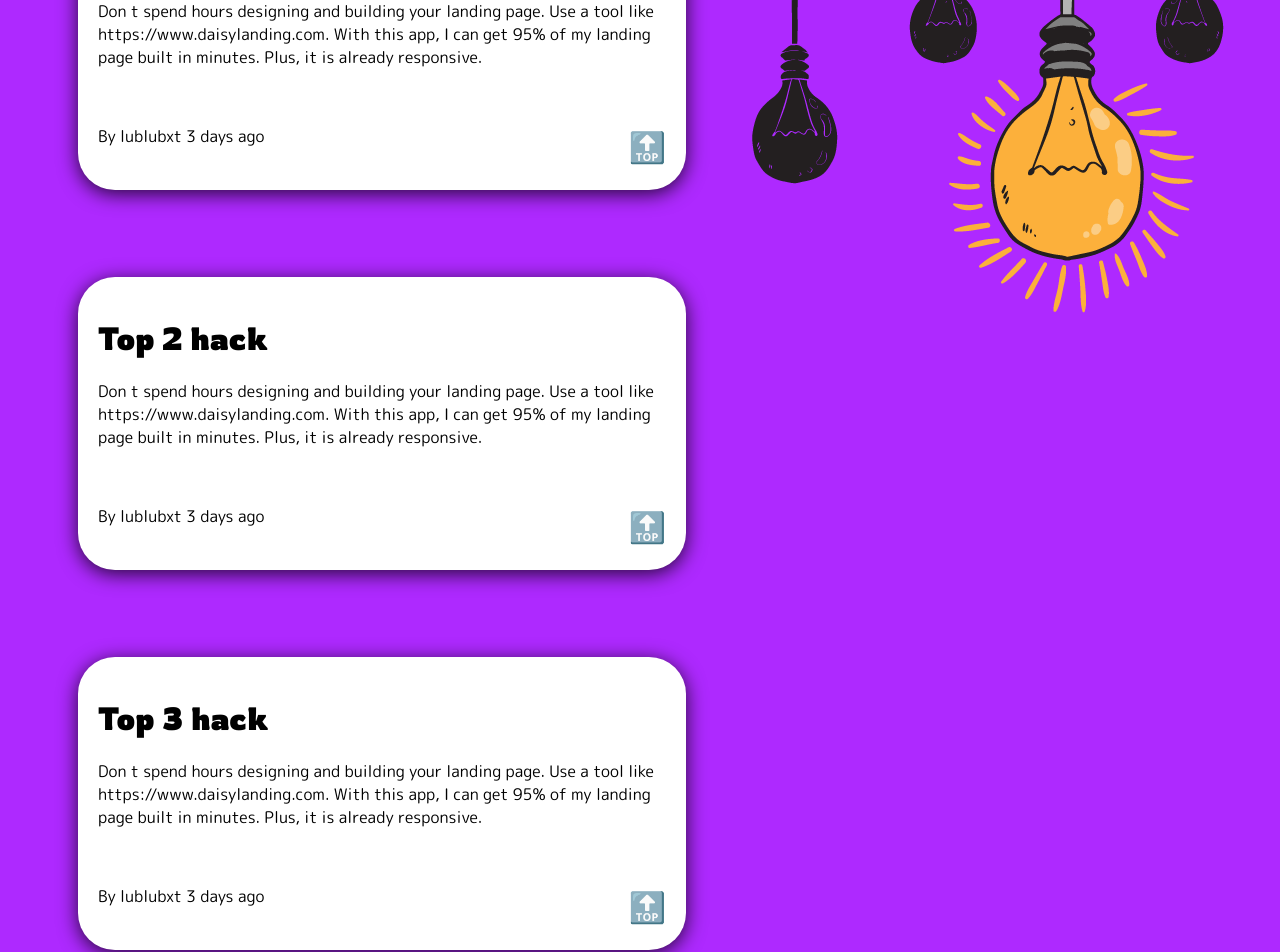
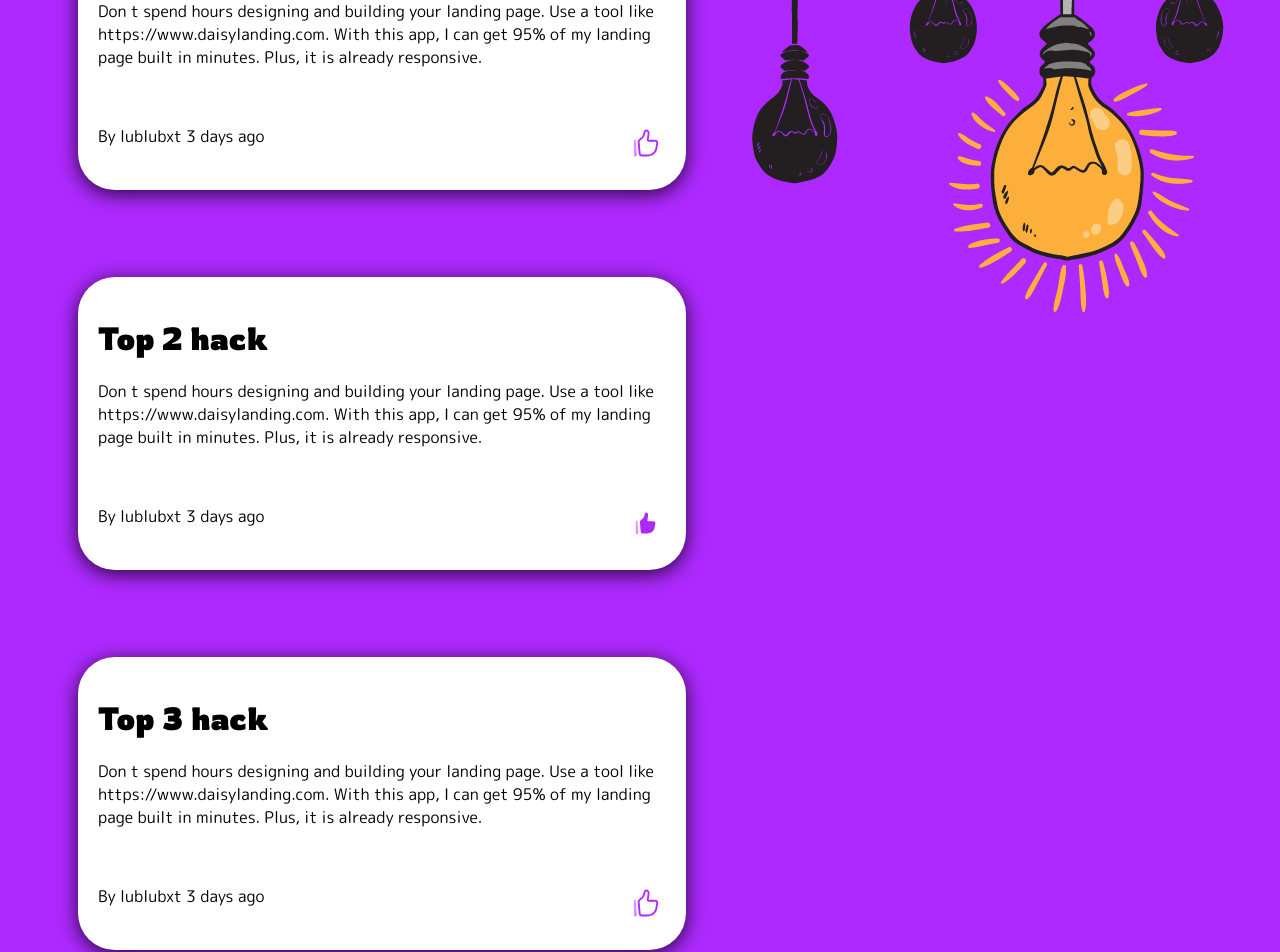
Before and after one commit to IacheLopes/Day-Hacks, a React (Vite) app: page / in a window 1280 px wide. Shown: the part 280-1232 px from the top of the page. Built offline with nearby package versions, Linux system fonts and the light colour scheme.

Commit message:
Alterada a imagem do botão de like da publicação

```diff
--- a/components/HacksList/HackList.jsx
+++ b/components/HacksList/HackList.jsx
@@ -12,7 +12,7 @@ function HackList (){
                         <p>Don t spend hours designing and building your landing page. Use a tool like https://www.daisylanding.com. With this app, I can get 95% of my landing page built in minutes. Plus, it is already responsive.</p>
                         <div>
                             <span className="">By lublubxt 3 days ago</span>
-                            <button><span>🔝</span></button>
+                            <button><span><img src="../../assets/like.svg" alt="like" /></span></button>
                         </div>
                     </div>
 
@@ -22,7 +22,7 @@ function HackList (){
                         <p>Don t spend hours designing and building your landing page. Use a tool like https://www.daisylanding.com. With this app, I can get 95% of my landing page built in minutes. Plus, it is already responsive.</p>
                         <div>
                             <span className="">By lublubxt 3 days ago</span>
-                            <button><span>🔝</span></button>
+                            <button><span><img src="../../assets/liked.svg" alt="like" /></span></button>
                         </div>
                     </div>
 
@@ -32,7 +32,7 @@ function HackList (){
                         <p>Don t spend hours designing and building your landing page. Use a tool like https://www.daisylanding.com. With this app, I can get 95% of my landing page built in minutes. Plus, it is already responsive.</p>
                         <div>
                             <span className="">By lublubxt 3 days ago</span>
-                            <button><span>🔝</span></button>
+                            <button><span><img src="../../assets/like.svg" alt="like" /></span></button>
                         </div>
                     </div>
 
--- a/components/HacksList/HackList.module.css
+++ b/components/HacksList/HackList.module.css
@@ -70,3 +70,10 @@ main{
     color: black;
 
 }
+
+.hacksContainer div>button>span>img{
+
+    width: 30px;
+    height: 30px;
+    padding-right: 5px;
+}
```
Also changed, not shown: assets/like.svg (added), assets/liked.svg (added).
